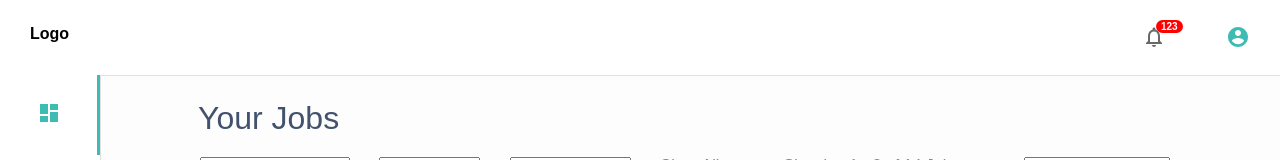
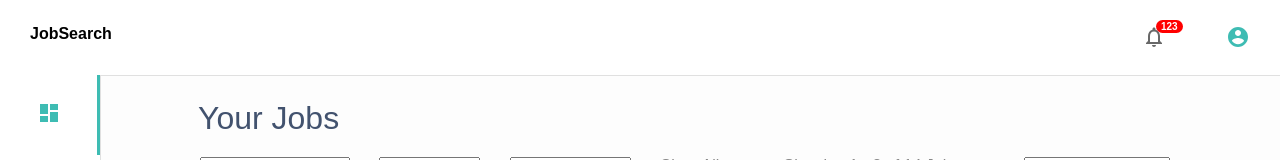
Before and after one commit to saketh-kowtha/the-magnifying-glass, a React (Create React App) app: page / in a window 1280 px wide. Shown: the top 160 px of the page. Built offline with nearby package versions, Linux system fonts and the light colour scheme; a web font is replaced by a local one.

Commit message:
Added logo name

```diff
--- a/src/components/Navbar.js
+++ b/src/components/Navbar.js
@@ -7,7 +7,7 @@ import {NavElement} from '../helper/'
 const Navbar = (props) => {
     let [active, setActive] = React.useState(null)
         const navItems = [
-            {type: 'title', data: 'Logo'},
+            {type: 'title', data: 'JobSearch'},
             {type: 'img', data: user, onClick: () => setActive(1)},
             {type: 'img', data: bell, badges: 123,onClick: () => setActive(2)}
         ]
```
Also changed, not shown: 8 other files (tests, documents, lock files or other folders).
